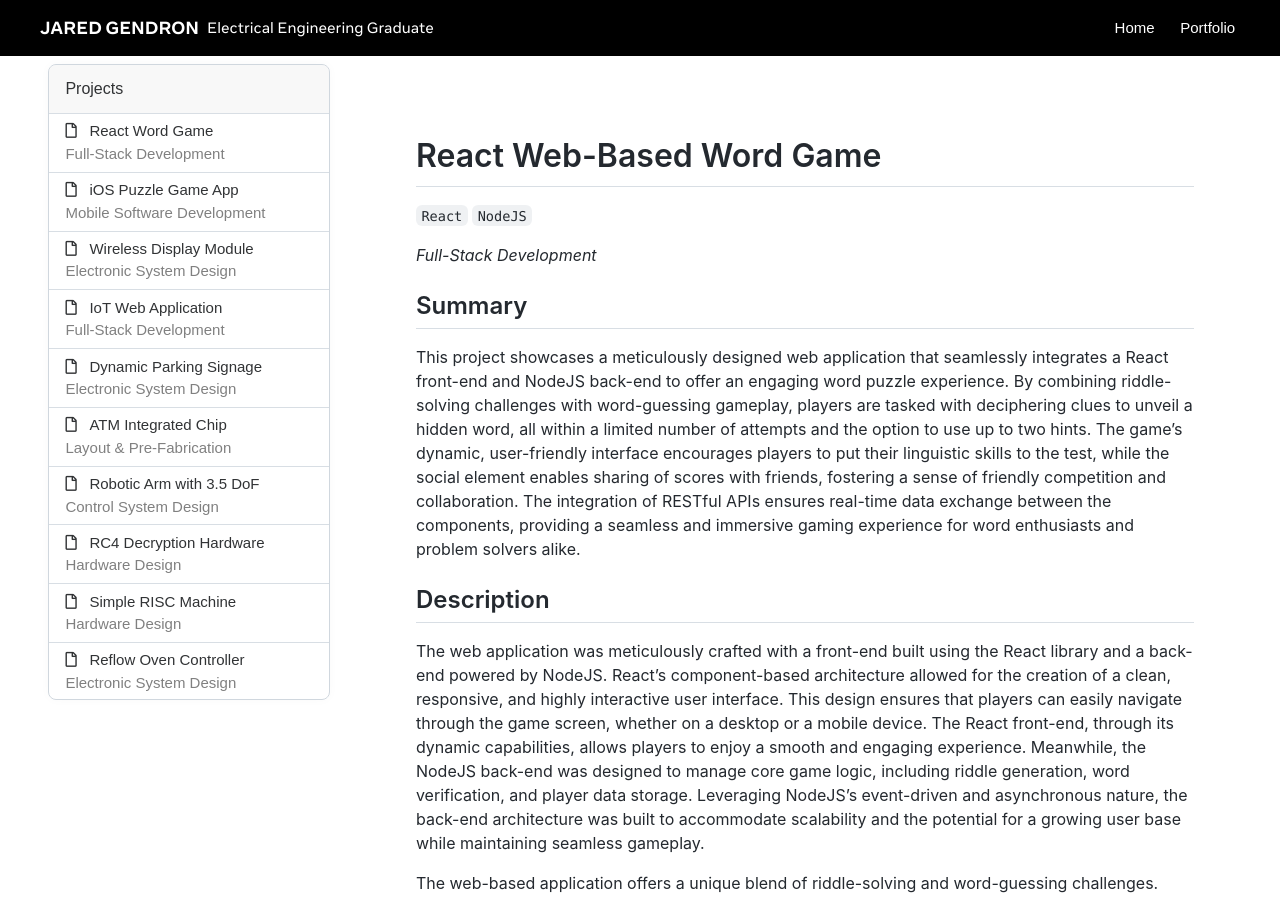
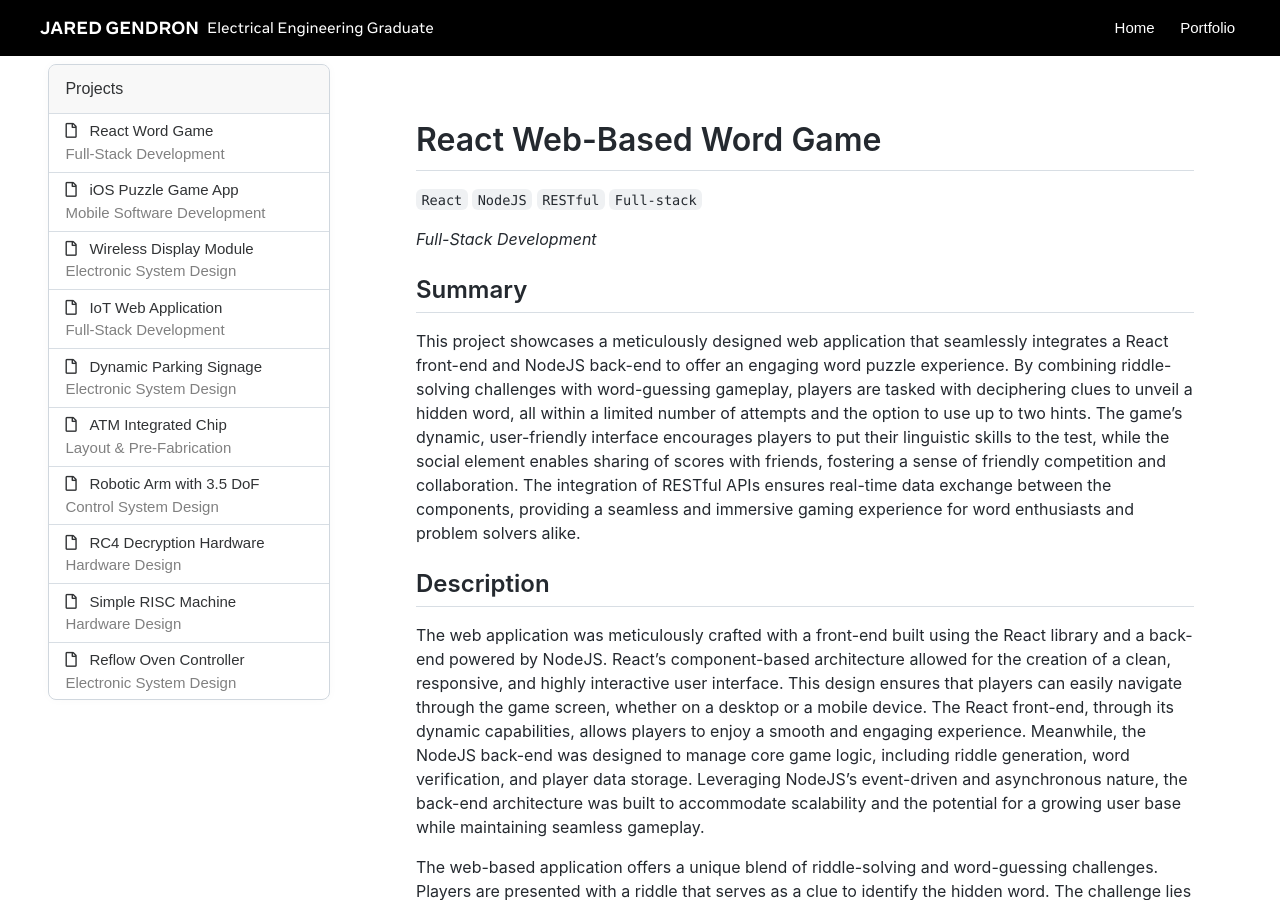
Before and after one commit to jaredgendron/jaredgendron.github.io, a Jekyll site: the page built from _projects/ReactWordGame.md, in a window 1280 px wide and 900 px high. Built offline with Jekyll 4.4.1, drawn with Linux system fonts in a browser that asks for light colours; nearby versions of some CDN libraries.

Commit message:
updated css

```diff
--- a/_layouts/project.html
+++ b/_layouts/project.html
@@ -9,7 +9,6 @@ layout: layout
     </div>
     <div class="sidebar-content">
       <div class="tabular-list">
-        <!-- <div class="table-header">Projects</div> -->
         {% assign projects = site.projects | sort: 'year' | reverse %}
         {% for project in projects %}
           {% assign project_title=project.shortTitle %}
@@ -22,14 +21,6 @@ layout: layout
   </div>
   <div class="content">
     <div class="markdown-body">
-      {% if page.finished == false %}
-        <div class="notice">
-          <div class="icon">
-            <i class="fas fa-exclamation-triangle"></i>
-          </div>
-          This documentation is a work-in-progress, come back later for updates
-        </div>
-      {% endif %}
       {{ content }}
     </div>
   </div>
--- a/_projects/ReactWordGame.md
+++ b/_projects/ReactWordGame.md
@@ -10,7 +10,7 @@ year: 5
 
 # {{ page.title }}
 
-`React` `NodeJS`
+`React` `NodeJS` `RESTful` `Full-stack`
 
 *{{ page.category }}*
 
--- a/_scss/index.scss
+++ b/_scss/index.scss
@@ -274,7 +274,6 @@ section {
 
   h2 {
     text-align: left;
-    margin: 0 0.5rem;
   }
 
   .carousel {
@@ -385,7 +384,7 @@ section {
     .pagination {
       z-index: 1;
       padding: 0.5rem;
-      margin: 0 auto; // center horizontally
+      margin: 0 auto;
       margin-top: auto;
       border-radius: 3rem;
       transition: background-color 0.4s ease-in-out;
--- a/_scss/portfolio.scss
+++ b/_scss/portfolio.scss
@@ -13,7 +13,7 @@
     min-height: 100vh;
     width: 100%;
     padding: 5rem;
-    // box-shadow: 2px 0 2px -2px rgba(0, 0, 0, 0.2), -2px 0 2px -2px rgba(0, 0, 0, 0.2);
+    padding-top: 4rem;
 
     @media all and (max-width: $small-width) {
       margin-left: 0;
@@ -94,6 +94,7 @@
 
       .secondary {
         display: flex;
+        text-align: right;
         flex-direction: row;
         color: $tab-list-color-2;
       }
@@ -120,7 +121,6 @@
 
   .sidebar-header {
     background-color: $tab-list-hover;
-    font-weight: 530;
     padding: 0.75rem 1rem;
     border-bottom: 1px solid hsla(210,18%,87%,1);
     font-size: 1rem;
@@ -130,7 +130,7 @@
   .sidebar-content {
     max-height: 65vh;
     overflow-y: auto;
-    -ms-overflow-style: none;
+    -ms-overflow-style: none; // IE10 & IE 11
 
     .tabular-list{
       margin-top: 0;
@@ -144,6 +144,9 @@
         }
         .link-container{
           flex-direction: column;
+        }
+        .secondary{
+          text-align: left;
         }
         &:first-of-type {
           li {
@@ -179,36 +182,4 @@
       -ms-overflow-style: scrollbar;
     }
   }
-
-  .notice{
-    display: flex;
-    justify-content: center;
-    align-items: center;
-    border: .15rem solid $notice-color;
-    border-radius: 10px;
-    overflow: hidden;
-    margin-top: 1rem;
-    margin-bottom: 1rem;
-    padding: 0.5rem;
-    color: $notice-color;
-    font-weight: 600;
-    box-shadow: 2px 2px 5px rgba(.025, .025, .025, .025);
-
-    .text {
-      margin: 0.1rem;
-      padding: 0.1rem;
-    }
-
-    .icon {
-      display: inline-block;
-      margin: 0rem 1rem;
-      text-align: center;
-      text-justify: center;
-
-      i {
-        line-height: 35px;
-        font-size: 1rem;
-      }
-    }
-  }
 }
```
Also changed, not shown: assets/js/scroll.js (+0 -7 lines). Lines whose indentation alone changed are shown as unchanged.
